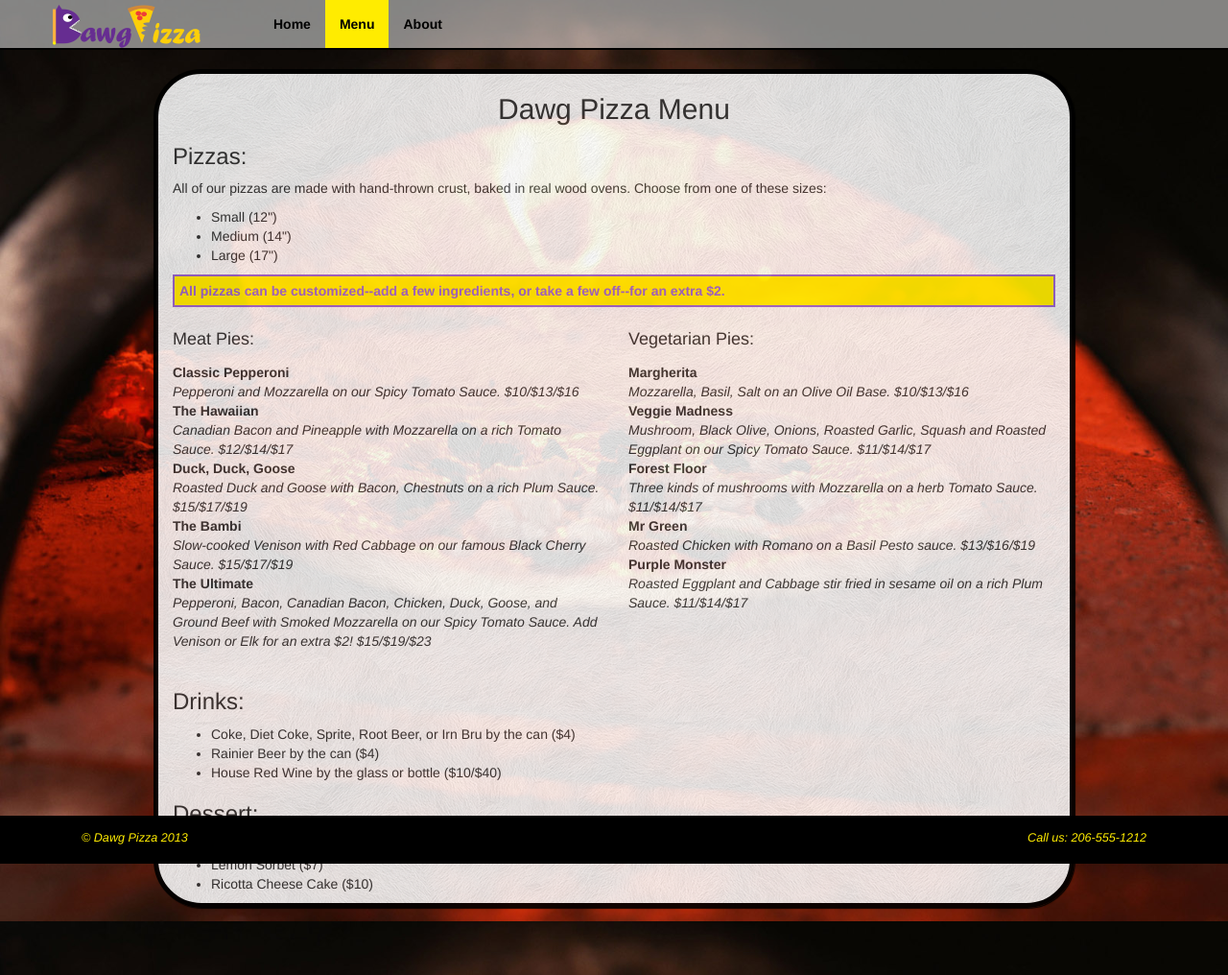
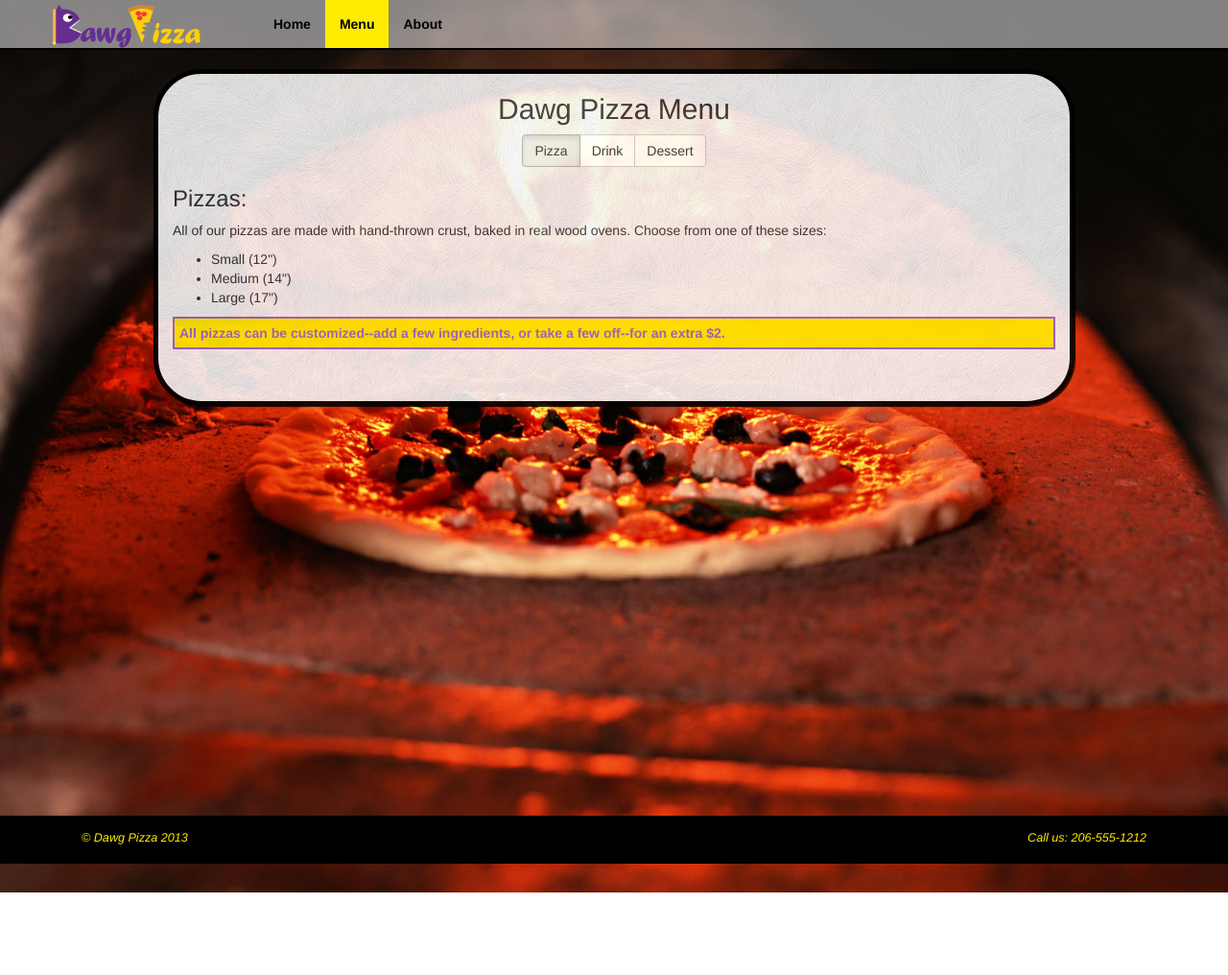
Before and after one commit to zcamara/hw3, a Jekyll site: the page menu.html, which Jekyll copies as it is, in a window 1280 px wide. Shown: the whole page at 96% size. Built offline with Jekyll 4.4.1, drawn with Linux system fonts in a browser that asks for light colours; some web fonts are replaced; Markdown is read by kramdown in place of the engine named in the settings.

Commit message:
Added template for js. Cleaned menu page. Need to add all JS.

```diff
--- a/css/styles.css
+++ b/css/styles.css
@@ -23,6 +23,10 @@
   	-moz-background-size: cover;
   	-o-background-size: cover;
   	background-size: cover;
+}
+
+.menu-ui {
+	text-align: center;
 }
 
 .navbar {
--- a/menu.html
+++ b/menu.html
@@ -38,6 +38,17 @@
 
 		<div class="container maincontainer">
 			<h2>Dawg Pizza Menu</h2>
+
+			<!-- Menu selector  -->
+			<div class="menu-ui">
+				<div class="btn-group">
+					<button type="button" class="btn btn-default active" data-sortby="last">Pizza</button>
+					<button type="button" class="btn btn-default" data-sortby="title">Drink</button>
+					<button type="button" class="btn btn-default" data-sortby="dept">Dessert</button>
+				</div>
+			</div>
+
+
 			<h3>Pizzas:</h3>
 				<p>All of our pizzas are made with hand-thrown crust, baked in real wood ovens. Choose from one of these sizes:</p>
 				<ul>
@@ -48,50 +59,22 @@
 			<div class="pizzainfo">
 				All pizzas can be customized--add a few ingredients, or take a few off--for an extra $2.
 			</div>
-			<div class="row">
-				<div class="col-md-6">
-					<h4>Meat Pies:</h4>
-					<dl>
-						<dt>Classic Pepperoni</dt>
-						<dd>Pepperoni and Mozzarella on our Spicy Tomato Sauce.  $10/$13/$16</dd>
-						<dt>The Hawaiian</dt>
-						<dd>Canadian Bacon and Pineapple with Mozzarella on a rich Tomato Sauce.  $12/$14/$17</dd>
-						<dt>Duck, Duck, Goose</dt>
-						<dd>Roasted Duck and Goose with Bacon, Chestnuts on a rich Plum Sauce.  $15/$17/$19</dd>
-						<dt>The Bambi</dt>
-						<dd>Slow-cooked Venison with Red Cabbage on our famous Black Cherry Sauce.  $15/$17/$19</dd>
-						<dt>The Ultimate</dt>
-						<dd>Pepperoni, Bacon, Canadian Bacon, Chicken, Duck, Goose, and Ground Beef with Smoked Mozzarella on our Spicy Tomato Sauce. Add Venison or Elk for an extra $2!  $15/$19/$23</dd>
-					</dl>
-				</div>
-				<div class="col-md-6">
-					<h4>Vegetarian Pies:</h4>
-					<dl>
-						<dt>Margherita</dt>
-						<dd>Mozzarella, Basil, Salt on an Olive Oil Base.  $10/$13/$16</dd>
-						<dt>Veggie Madness</dt>
-						<dd>Mushroom, Black Olive, Onions, Roasted Garlic, Squash and Roasted Eggplant on our Spicy Tomato Sauce.  $11/$14/$17</dd>
-						<dt>Forest Floor</dt>
-						<dd>Three kinds of mushrooms with Mozzarella on a herb Tomato Sauce.  $11/$14/$17</dd>
-						<dt>Mr Green</dt>
-						<dd>Roasted Chicken with Romano on a Basil Pesto sauce. $13/$16/$19</dd>
-						<dt>Purple Monster</dt>
-						<dd>Roasted Eggplant and Cabbage stir fried in sesame oil on a rich Plum Sauce.  $11/$14/$17</dd>
-					</dl>
+
+
+			<!-- container for the generated address book entries -->
+			<div class="generated-menu"></div>
+
+			<!-- template card for each entry
+             this will not be displayed, only used by code -->
+			<div class="template menu">
+				<img class="pic" src="" alt=""/>
+				<div class="details">
+					<h2 class="name"><span class="first"></span> <span class="last"></span></h2>
+					<p class="lead title"></p>
+					<p><span class="dept"></span></p>
 				</div>
 			</div>
-			<h3>Drinks:</h3>
-			<ul>
-				<li>Coke, Diet Coke, Sprite, Root Beer, or Irn Bru by the can ($4)</li>
-				<li>Rainier Beer by the can ($4)</li>
-				<li>House Red Wine by the glass or bottle ($10/$40)</li>
-			</ul>
-			<h3>Dessert:</h3>
-			<ul>
-				<li>Chocolate Gelato ($8)</li>
-				<li>Lemon Sorbet ($7)</li>
-				<li>Ricotta Cheese Cake ($10)</li>
-			</ul>
+
 		</div> <!-- /container -->
 
 
@@ -108,5 +91,10 @@
 		<!-- Placed at the end of the document so the pages load faster -->
 		<script src="assets/js/jquery.js"></script>
 		<script src="dist/js/bootstrap.min.js"></script>
+
+		<!-- direct link to menu script -->
+		<script src="http://www.dawgpizza.com/orders/menu.js"></script>
+		<!-- my own JavaScript file, which will use the menu data structure -->
+		<script src="js/menu-manager.js"></script>
 	</body>
 </html>
```
Also changed, not shown: js/menu.js (added, +167 -0 lines).
